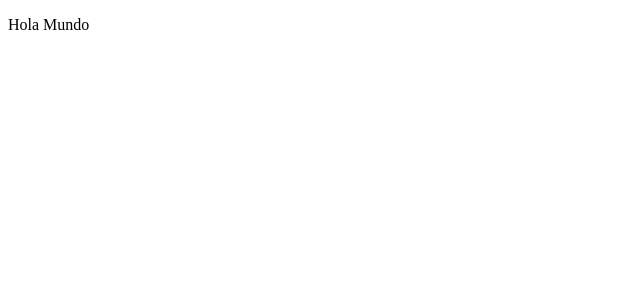
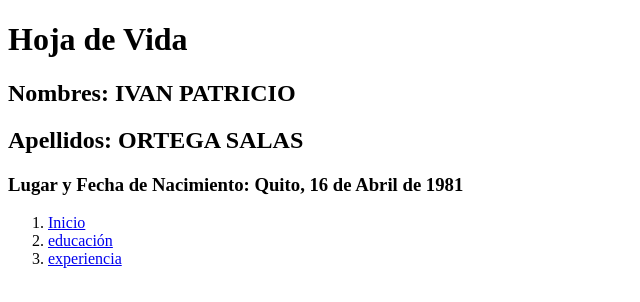
Before and after one commit to iportega/fundamentos_html_evaluacion_final, a plain HTML site: page fundamentos_html/index.html in a window 1280 px wide. Shown: the whole page, without its empty margins (0-640 px from the left). Drawn offline with Linux system fonts and the light colour scheme.

Commit message:
aumento nombre y menú

```diff
--- a/fundamentos_html/index.html
+++ b/fundamentos_html/index.html
@@ -3,9 +3,23 @@
   <head>
      <meta charset="utf-8">
      <meta name="viewport" content="width=device-width,user-scalable=no">
-     <title>Mi Primera Página Web</title>
+     <title>Hoja de Vida de Ivan Ortega</title>
   </head>
   <body>
-   <p title="Mi primer párrafo">Hola Mundo</p>
+    <h1>Hoja de Vida</h1>
+      <h2>Nombres: IVAN PATRICIO</h2>
+      <h2>Apellidos: ORTEGA SALAS</h2>
+        <h3>Lugar y Fecha de Nacimiento: Quito, 16 de Abril de 1981</h3>
+    <ol>
+      <li>
+        <a href="index.html">Inicio</a>
+      </li>
+      <li>
+        <a href="educacion">educación</a>
+      </li>
+      <li>
+        <a href="experiencia.html">experiencia</a>
+      </li>
+    </ol>
   </body>
 </html>
```
